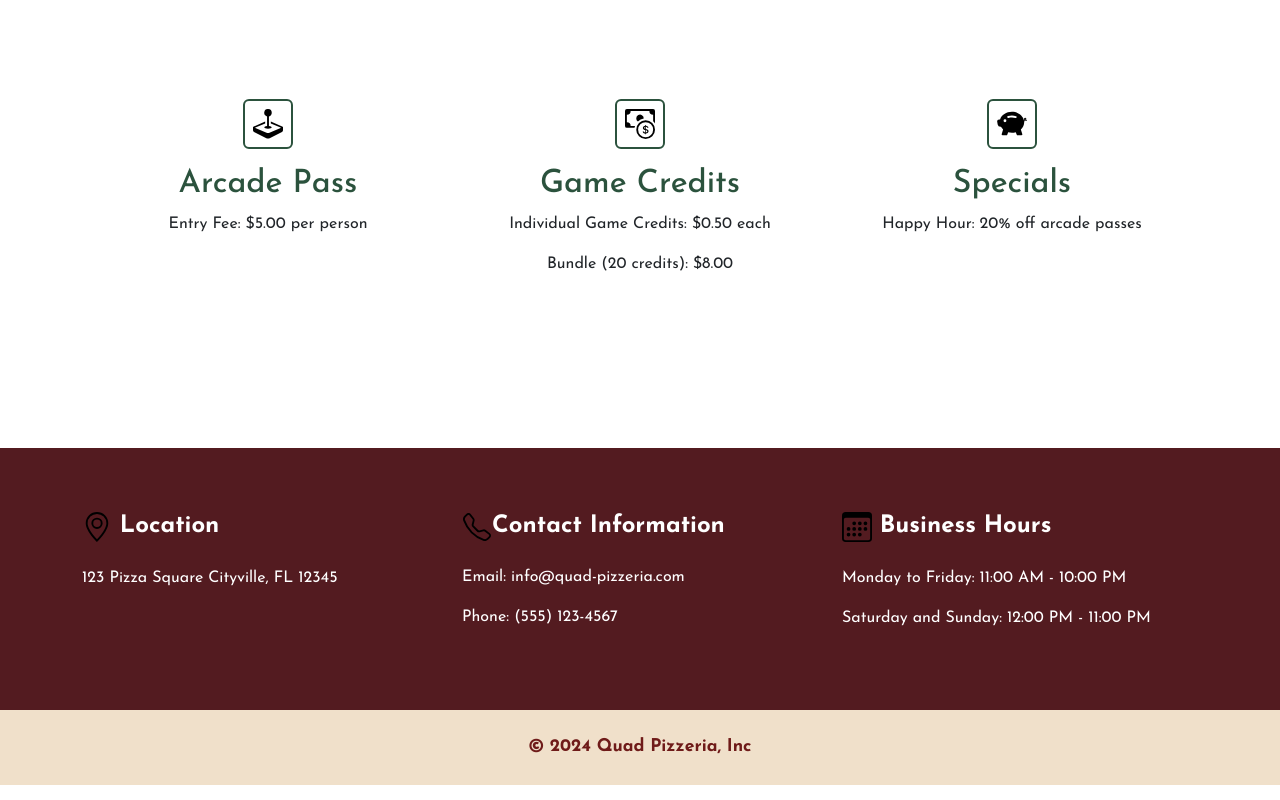
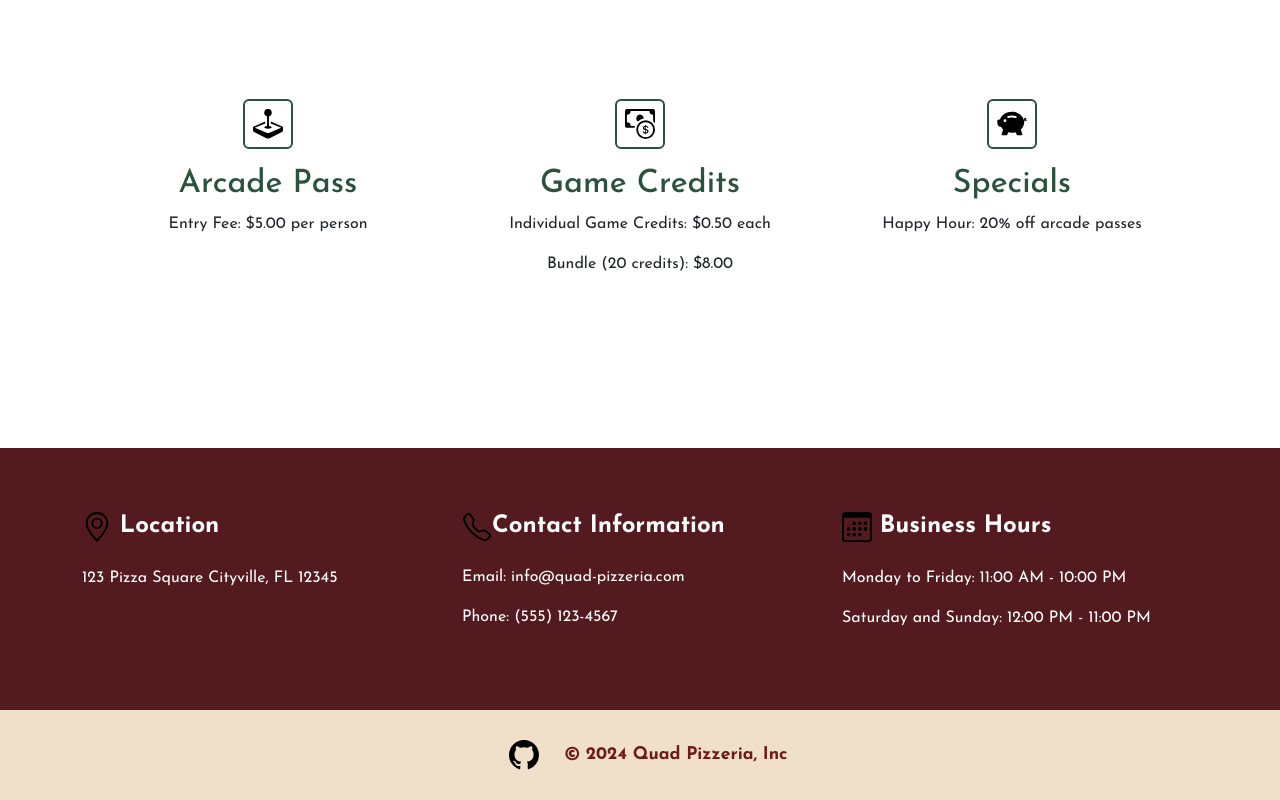
Before and after one commit to quaydrionb/quad-pizza-shop, a Next.js app: page / in a window 1280 px wide. Shown: the part 5938-6738 px from the top of the page. Built offline with nearby package versions, Linux system fonts and the light colour scheme.

Commit message:
added github button

```diff
--- a/components/Footer.tsx
+++ b/components/Footer.tsx
@@ -1,4 +1,7 @@
+"use client";
+import { Button } from "@mui/material";
 import Image from "next/image";
+import Link from "next/link";
 
 const contact = "/assets/icons/telephone.svg";
 const location = "/assets/icons/geo-alt.svg";
@@ -45,8 +48,25 @@ const Footer = () => {
           </div>
         </div>
       </footer>
-      <div className="bottom-text  text-center py-4">
-        <p className="m-0 fw-bold ">© 2024 Quad Pizzeria, Inc</p>
+      <div className="d-flex justify-content-center align-items-center bottom-text py-4">
+        <Link
+          href="https://github.com/quaydrionb/quad-pizza-shop"
+          target="_blank"
+          passHref
+        >
+          <Button
+            className="btn btn-md me-2"
+            aria-label="Visit Quad Pizzeria GitHub Repository"
+          >
+            <Image
+              src="/assets/icons/github.svg"
+              alt="GitHub"
+              width={30}
+              height={30}
+            />
+          </Button>
+        </Link>
+        <p className="m-0 fw-bold">© 2024 Quad Pizzeria, Inc</p>
       </div>
     </>
   );
```
Also changed, not shown: public/assets/icons/github.svg (added).
